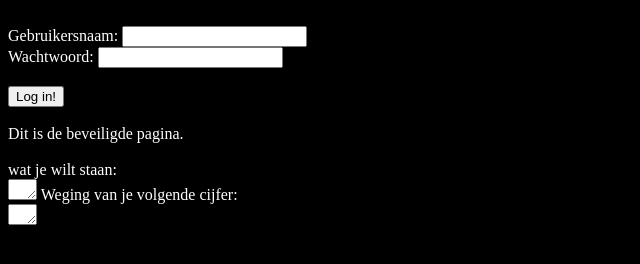
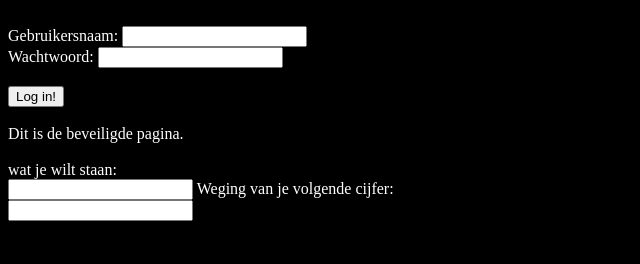
Before and after one commit to TrellixVulnTeam/Sint_Jan_App_L9Q6, a plain HTML site: page inloggen en cijfer gemmidelde.html in a window 1280 px wide. Shown: the whole page, without its empty margins (0-640 px from the left). Drawn offline with Linux system fonts and the light colour scheme.

Commit message:
changed input type

```diff
--- a/inloggen en cijfer gemmidelde.html
+++ b/inloggen en cijfer gemmidelde.html
@@ -11,8 +11,8 @@
 	Dit is de beveiligde pagina.<br>
 	<br>
 	<strong1>wat je wilt staan: </strong1><br>
-	<textarea rows="1" cols="1" name="wat je wilt staan"></textarea>
+	<input type="number" name="wat je wilt staan" step=".01"></input>
 	<strong2>Weging van je volgende cijfer: </strong2><br>
-	<textarea rows="1" cols="1" name="Weging van je volgende cijfer"></textarea>
+	<input type="number" name="Weging van je volgende cijfer" step=".01"></input>
     </body>
 </html>
```
